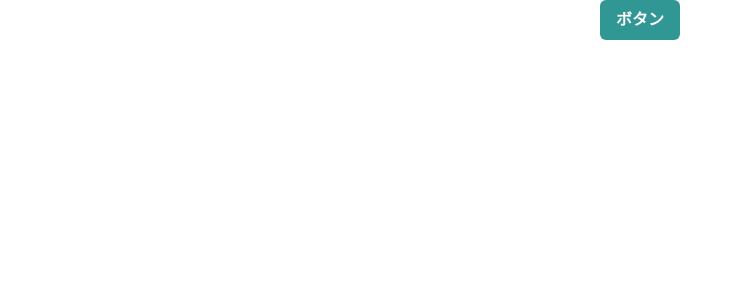
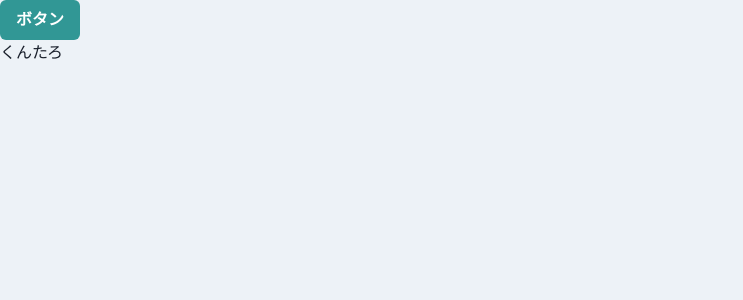
Before and after one commit to kuntaro0524/jak-final-project01, a React (Create React App) app: page / in a window 1280 px wide. Shown: the top 300 px of the page, without its empty margins (0-743 px from the left). Built offline with nearby package versions, Linux system fonts and the light colour scheme.

Commit message:
Globalにスタイルを設定した ./theme/theme.ts に内容を書き込んでいる

```diff
--- a/src/App.tsx
+++ b/src/App.tsx
@@ -1,13 +1,14 @@
 import { Button, ChakraProvider } from "@chakra-ui/react";
-import "./styles.css";
+import theme from "./theme/theme";
 
 export default function App() {
   return (
     <div className="App">
       {/* ChakraUIを利用する場合には以下のように <ChakraProvider> で囲む必要がある */}
-      <ChakraProvider>
+      <ChakraProvider theme={theme}>
         {/* Buttonって書くだけでそれなりのボタンがもうきれいにできてる！ｓ */}
         <Button colorScheme="teal"> ボタン </Button>
+        <h1> くんたろ </h1>
       </ChakraProvider>
     </div>
   );
--- /dev/null
+++ b/src/theme/theme.ts
@@ -0,0 +1,14 @@
+import { extendTheme } from "@chakra-ui/react";
+
+const theme = extendTheme({
+  styles: {
+    global: {
+      body: {
+        backgroundColor: "gray.100",
+        color: "gray.800"
+      }
+    }
+  }
+});
+
+export default theme;
```
